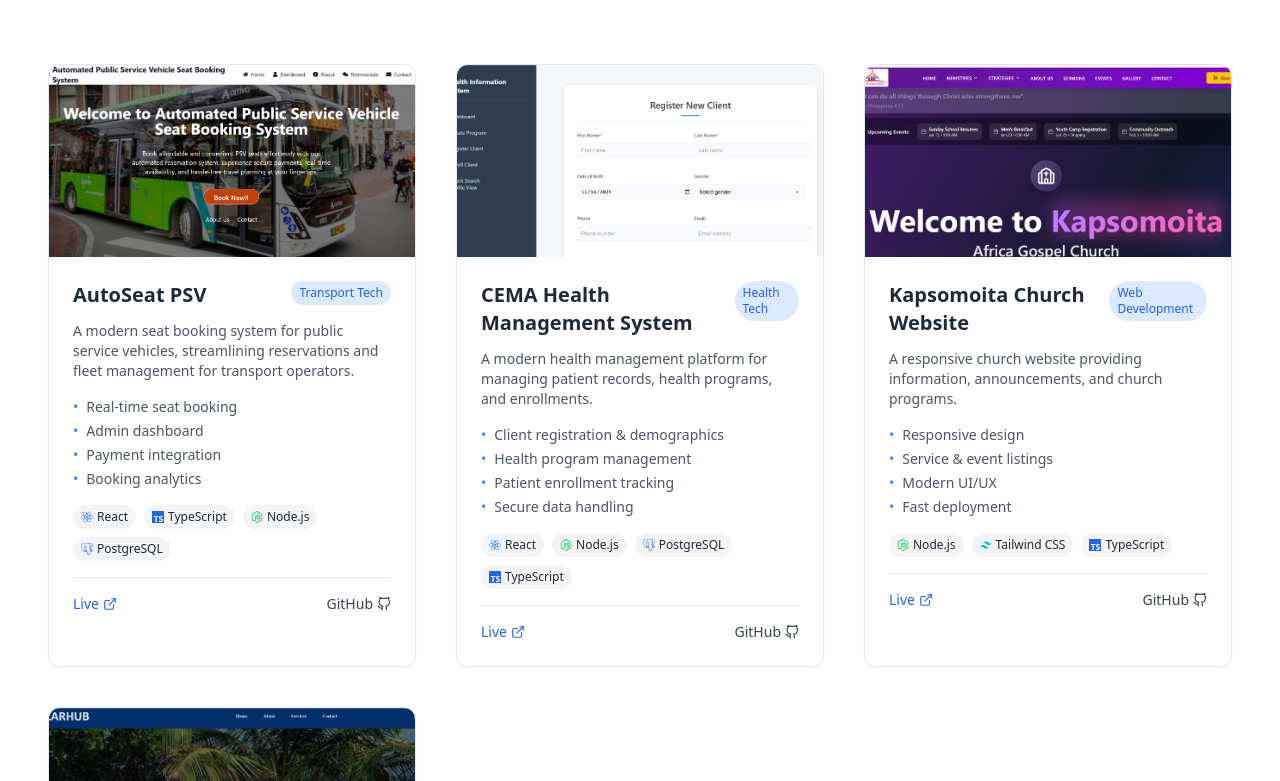
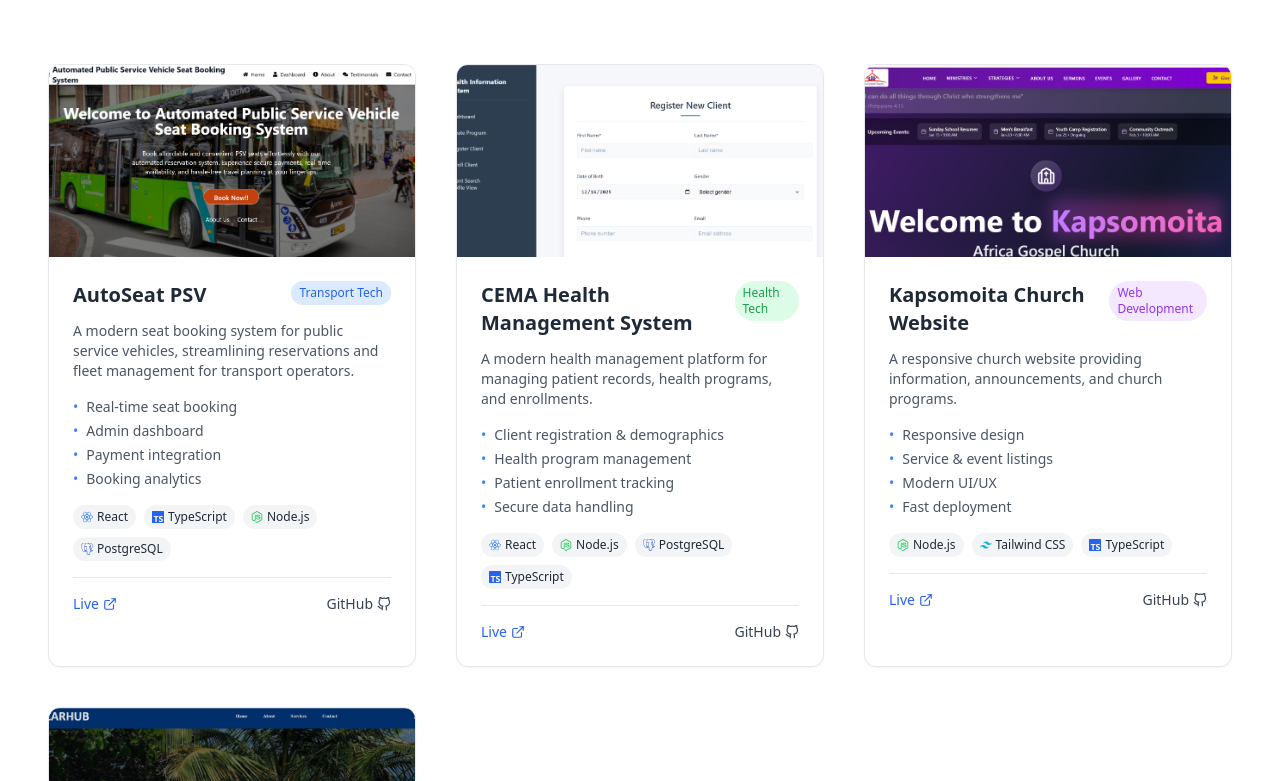
Before and after one commit to KiptooMannu/Portfolio, a React (Vite) app: page / in a window 1280 px wide. Shown: the part 3838-4619 px from the top of the page. Built offline with nearby package versions, Linux system fonts and the light colour scheme.

Commit message:
projects

```diff
--- a/src/components/Projects.tsx
+++ b/src/components/Projects.tsx
@@ -1,4 +1,4 @@
-import { motion } from "framer-motion";
+import { motion, useReducedMotion } from "framer-motion";
 import { FiExternalLink, FiGithub } from "react-icons/fi";
 import { FaReact, FaNodeJs, FaAws } from "react-icons/fa";
 import {
@@ -10,7 +10,6 @@ import {
   SiPostgresql
 } from "react-icons/si";
 
-/* 🔹 Local project screenshots */
 import autoSeatImage from "../assets/Auto.png";
 import cemaImage from "../assets/Cema.png";
 import churchImage from "../assets/Church.png";
@@ -27,7 +26,16 @@ interface Project {
   image: string;
 }
 
+const categoryColors: Record<string, string> = {
+  "Transport Tech": "bg-blue-100 text-blue-600",
+  "Health Tech": "bg-green-100 text-green-600",
+  "Web Development": "bg-purple-100 text-purple-600",
+  "Rental Platform": "bg-yellow-100 text-yellow-600",
+};
+
 const Projects = () => {
+  const prefersReducedMotion = useReducedMotion();
+
   const projects: Project[] = [
     {
       title: "AutoSeat PSV",
@@ -40,12 +48,11 @@ const Projects = () => {
         "Real-time seat booking",
         "Admin dashboard",
         "Payment integration",
-        "Booking analytics"
+        "Booking analytics",
       ],
       category: "Transport Tech",
-      image: autoSeatImage
+      image: autoSeatImage,
     },
-
     {
       title: "CEMA Health Management System",
       description:
@@ -57,12 +64,11 @@ const Projects = () => {
         "Client registration & demographics",
         "Health program management",
         "Patient enrollment tracking",
-        "Secure data handling"
+        "Secure data handling",
       ],
       category: "Health Tech",
-      image: cemaImage
+      image: cemaImage,
     },
-
     {
       title: "Kapsomoita Church Website",
       description:
@@ -74,12 +80,11 @@ const Projects = () => {
         "Responsive design",
         "Service & event listings",
         "Modern UI/UX",
-        "Fast deployment"
+        "Fast deployment",
       ],
       category: "Web Development",
-      image: churchImage
+      image: churchImage,
     },
-
     {
       title: "Car Vehicle Rental System",
       description:
@@ -91,11 +96,11 @@ const Projects = () => {
         "Vehicle browsing & filtering",
         "Car booking based on preferences",
         "Booking history & tracking",
-        "Responsive user interface"
+        "Responsive user interface",
       ],
       category: "Rental Platform",
-      image: vehicleRentalImage
-    }
+      image: vehicleRentalImage,
+    },
   ];
 
   const getTechIcon = (tech: string) => {
@@ -130,7 +135,7 @@ const Projects = () => {
       whileInView={{ opacity: 1, y: 0 }}
       transition={{ duration: 0.8 }}
       viewport={{ once: true }}
-      className="min-h-screen py-20 bg-white"
+      className="min-h-screen py-20 bg-white relative"
     >
       {/* Header */}
       <div className="text-center mb-16 px-4">
@@ -149,11 +154,11 @@ const Projects = () => {
             key={index}
             initial={{ opacity: 0, scale: 0.95 }}
             whileInView={{ opacity: 1, scale: 1 }}
-            transition={{ duration: 0.4, delay: index * 0.1 }}
+            transition={{ duration: 0.5, delay: index * 0.15 }}
             viewport={{ once: true }}
-            className="bg-white border border-gray-200 rounded-xl overflow-hidden shadow-sm hover:shadow-lg transition"
+            whileHover={!prefersReducedMotion ? { scale: 1.03, rotate: 1 } : {}}
+            className="bg-white border border-gray-200 rounded-xl overflow-hidden shadow-sm hover:shadow-lg transition-transform"
           >
-            {/* Image */}
             <div className="h-48 overflow-hidden">
               <img
                 src={project.image}
@@ -162,22 +167,24 @@ const Projects = () => {
               />
             </div>
 
-            {/* Content */}
             <div className="p-6">
               <div className="flex justify-between items-start mb-3">
                 <h3 className="text-xl font-bold text-gray-800">
                   {project.title}
                 </h3>
-                <span className="text-xs bg-blue-100 text-blue-600 px-2 py-1 rounded-full">
+                <span
+                  className={`text-xs px-2 py-1 rounded-full ${
+                    categoryColors[project.category] || "bg-gray-100 text-gray-700"
+                  }`}
+                >
                   {project.category}
                 </span>
               </div>
 
-              <p className="text-gray-600 mb-4 text-sm">
-                {project.description}
-              </p>
+              <p className="text-gray-600 mb-4 text-sm">{project.description}</p>
 
-              <ul className="mb-4 space-y-1">
+              {/* Features */}
+              <ul className="mb-4 space-y-1 max-h-24 overflow-hidden group-hover:max-h-80 transition-all duration-500">
                 {project.features.map((feature, i) => (
                   <li key={i} className="text-sm text-gray-600 flex">
                     <span className="mr-2 text-blue-500">•</span>
@@ -189,13 +196,16 @@ const Projects = () => {
               {/* Tech stack */}
               <div className="flex flex-wrap gap-2 mb-4">
                 {project.techStack.map((tech, i) => (
-                  <span
+                  <motion.span
                     key={i}
+                    initial={{ opacity: 0, y: 5 }}
+                    animate={{ opacity: 1, y: 0 }}
+                    transition={{ delay: i * 0.05 }}
                     className="flex items-center gap-1 px-2 py-1 text-xs bg-gray-100 rounded-full"
                   >
                     {getTechIcon(tech)}
                     {tech}
-                  </span>
+                  </motion.span>
                 ))}
               </div>
 
@@ -205,7 +215,7 @@ const Projects = () => {
                   href={project.liveLink}
                   target="_blank"
                   rel="noopener noreferrer"
-                  className="text-blue-600 hover:underline flex items-center text-sm"
+                  className="text-blue-600 hover:underline flex items-center text-sm transition-transform hover:scale-105"
                 >
                   Live <FiExternalLink className="ml-1" />
                 </a>
@@ -213,7 +223,7 @@ const Projects = () => {
                   href={project.githubLink}
                   target="_blank"
                   rel="noopener noreferrer"
-                  className="text-gray-700 hover:underline flex items-center text-sm"
+                  className="text-gray-700 hover:underline flex items-center text-sm transition-transform hover:scale-105"
                 >
                   GitHub <FiGithub className="ml-1" />
                 </a>
```
